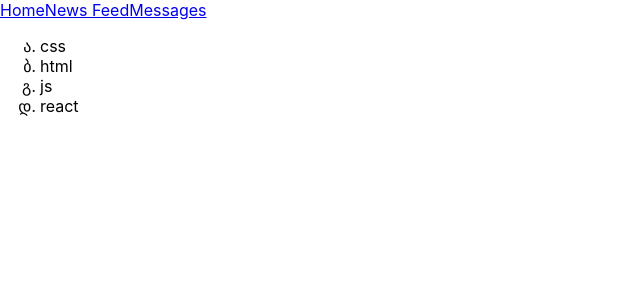
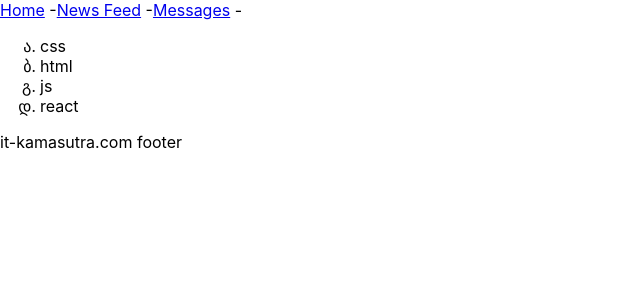
Before and after one commit to ArturStep/React_First_Progect, a React (Create React App) app: page / in a window 1280 px wide. Shown: the top 300 px of the page, without its empty margins (0-640 px from the left). Built offline with nearby package versions, Linux system fonts and the light colour scheme.

Commit message:
feat: add import-export

```diff
--- a/src/App.js
+++ b/src/App.js
@@ -1,35 +1,16 @@
-import React, { Component } from 'react';
+import React from 'react';
 import './App.css';
-
+import Footer from './Footer';
+import Header from './Header';
+import Technologies from './Technologies';
 
 const App = () => {
   return (
-  <div>
+    <div>
       <Header />
       <Technologies />
-  </div>);
+      <Footer />
+    </div>);
 }
 
-const Technologies = () => {
-  return (
-    <div>
-        <ul>
-          <li>css</li>
-          <li>html</li>
-          <li>js</li>
-          <li>react</li>
-        </ul>
-      </div>
-  );
-}
-
-const Header = () => {
-  return (<div>
-          <a href='#s'>Home</a>
-          <a href='#s'>News Feed</a>
-          <a href='#s'>Messages</a>
-        </div>);
-}
-
-
 export default App;
--- /dev/null
+++ b/src/Footer.js
@@ -0,0 +1,9 @@
+import React from 'react';
+
+const Footer = () => {
+  return (<div>
+   it-kamasutra.com footer
+  </div>);
+}
+
+export default Footer;
--- /dev/null
+++ b/src/Header.js
@@ -0,0 +1,11 @@
+import React from 'react';
+
+const Header = () => {
+  return (<div>
+    <a href='#s'>Home</a> -
+    <a href='#s'>News Feed</a> -
+    <a href='#s'>Messages</a> -
+  </div>);
+}
+
+export default Header;
--- /dev/null
+++ b/src/Technologies.js
@@ -0,0 +1,16 @@
+import React from 'react';
+
+const Technologies = () => {
+    return (
+        <div>
+            <ul>
+                <li>css</li>
+                <li>html</li>
+                <li>js</li>
+                <li>react</li>
+            </ul>
+        </div>
+    );
+}
+
+export default Technologies;
```
Also changed, not shown: 2 other files (tests, documents, lock files or other folders).
